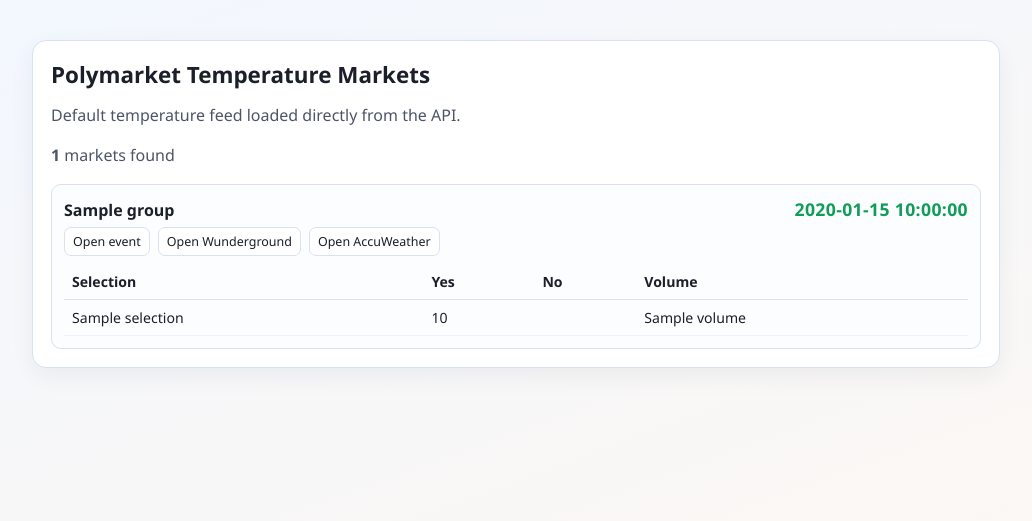
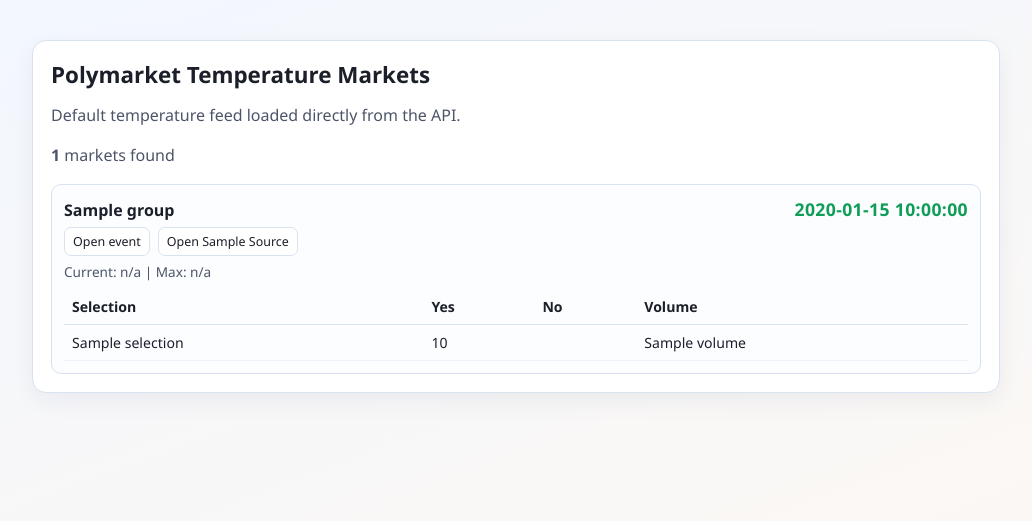
Before and after one commit to eugland/polyauto, a Flask app: template templates/index.html in a window 1280 px wide. Shown: the top 521 px of the page, without its empty margins (124-1156 px from the left). Run offline with Flask 3, Linux system fonts and the light colour scheme; the template is opened without the code that fills it: most values are stand-ins (such as "Sample title", 1, 10 or a date in 2020).

Commit message:
fully loaded

```diff
--- a/controllers/home_controller.py
+++ b/controllers/home_controller.py
@@ -1,10 +1,11 @@
 from __future__ import annotations
 
+import os
 from pathlib import Path
 from typing import Any
 
 import requests
-from flask import Flask, render_template
+from flask import Flask, jsonify, render_template, request
 
 from services.config_service import (
     load_location_mapping,
@@ -13,6 +14,9 @@ from services.config_service import (
 )
 from services.event_group_service import build_event_groups, print_filtered_results
 from services.polymarket_service import fetch_temperature_markets_payload
+
+WEATHER_CURRENT_URL = "https://api.weather.com/v3/wx/observations/current"
+DEFAULT_WEATHER_API_KEY = "e1f10a1e78da46f5b10a1e78da96f525"
 
 
 def register_home_routes(app: Flask, config_path: Path) -> None:
@@ -41,6 +45,47 @@ def register_home_routes(app: Flask, config_path: Path) -> None:
             error=error,
         )
 
+    @app.route("/api/weather/current", methods=["GET"])
+    def weather_current() -> Any:
+        location_code = (request.args.get("location_code") or request.args.get("icao_code") or "").strip().upper()
+        units = (request.args.get("units") or "m").strip().lower()
+
+        if not location_code:
+            return jsonify({"error": "Missing required query param: location_code"}), 400
+        if not location_code.isalnum() or not (3 <= len(location_code) <= 8):
+            return jsonify({"error": "Invalid location_code. Use ICAO code format, e.g. NZWN"}), 400
+        if units not in {"m", "e"}:
+            return jsonify({"error": "Invalid units. Allowed values: m or e"}), 400
+
+        api_key = os.environ.get("WEATHER_API_KEY", DEFAULT_WEATHER_API_KEY).strip()
+        if not api_key:
+            return jsonify({"error": "Missing WEATHER_API_KEY"}), 500
+
+        params = {
+            "apiKey": api_key,
+            "language": "en-US",
+            "units": units,
+            "format": "json",
+            "icaoCode": location_code,
+        }
+
+        try:
+            response = requests.get(WEATHER_CURRENT_URL, params=params, timeout=20)
+            if response.status_code >= 400:
+                return (
+                    jsonify(
+                        {
+                            "error": "Weather API request failed",
+                            "status_code": response.status_code,
+                            "details": response.text,
+                        }
+                    ),
+                    response.status_code,
+                )
+            return jsonify(response.json())
+        except requests.RequestException as exc:
+            return jsonify({"error": f"Weather API error: {exc}"}), 502
+
 
 def load_runtime_from_config(config_path: Path):
     payload = read_config_payload(config_path)
--- a/templates/index.html
+++ b/templates/index.html
@@ -79,6 +79,9 @@
         color: var(--muted);
         font-size: 0.85rem;
       }
+      .weather-meta {
+        margin-top: 6px;
+      }
       .live-time {
         color: #0f9d58;
         font-weight: 800;
@@ -124,7 +127,11 @@
           <div class="result">
             <p><strong>{{ market_count }}</strong> markets found</p>
             {% for group in event_groups %}
-              <div class="event-card{% if group.is_secondary %} is-secondary{% endif %}">
+              <div
+                class="event-card{% if group.is_secondary %} is-secondary{% endif %}"
+                data-station-code="{{ group.station_code }}"
+                data-weather-units="{{ group.weather_units }}"
+              >
                 <div class="event-head">
                   <div>
                     <div class="event-title">{{ group.event_title }}</div>
@@ -133,21 +140,27 @@
                         class="btn-link {% if group.event_url == '-' %}is-disabled{% endif %}"
                         href="{{ group.event_url if group.event_url != '-' else '' }}"
                         target="_blank"
+                        rel="noopener noreferrer"
+                        data-bg-open="1"
                       >Open event</a>
-                      {% if group.source and group.source.wunderground %}
-                        <a
-                          class="btn-link"
-                          href="{{ group.source.wunderground }}"
-                          target="_blank"
-                        >Open Wunderground</a>
+                      {% if group.source %}
+                        {% for source_name, source_url in group.source.items() %}
+                          {% if source_url %}
+                            <a
+                              class="btn-link"
+                              href="{{ source_url }}"
+                              target="_blank"
+                              rel="noopener noreferrer"
+                              data-bg-open="1"
+                            >Open {{ source_name | replace('_', ' ') | title }}</a>
+                          {% endif %}
+                        {% endfor %}
                       {% endif %}
-                      {% if group.source and group.source.accuweather %}
-                        <a
-                          class="btn-link"
-                          href="{{ group.source.accuweather }}"
-                          target="_blank"
-                        >Open AccuWeather</a>
-                      {% endif %}
+                    </div>
+                    <div class="event-meta weather-meta">
+                      <span data-weather-current>Current: --</span>
+                      <span> | </span>
+                      <span data-weather-max>Max: --</span>
                     </div>
                   </div>
                   <div class="live-time">{{ group.local_time_display }}</div>
@@ -183,5 +196,74 @@
         {% endif %}
       </div>
     </div>
+    <script>
+      // Best effort: open in a new tab while trying to keep focus on this tab.
+      document.addEventListener("click", function (event) {
+        var link = event.target.closest("a[data-bg-open='1']");
+        if (!link || !link.href || link.classList.contains("is-disabled")) {
+          return;
+        }
+
+        event.preventDefault();
+        var newTab = window.open(link.href, "_blank", "noopener,noreferrer");
+        if (newTab) {
+          try { newTab.opener = null; } catch (e) {}
+          try { newTab.blur(); } catch (e) {}
+          try { window.focus(); } catch (e) {}
+        }
+      });
+
+      (function loadStationTemperatures() {
+        var WEATHER_API_KEY = "e1f10a1e78da46f5b10a1e78da96f525";
+        var WEATHER_API_URL = "https://api.weather.com/v3/wx/observations/current";
+
+        function formatTemp(value, units) {
+          var number = Number(value);
+          if (!Number.isFinite(number)) {
+            return "--";
+          }
+          return Math.round(number) + (units === "e" ? "°F" : "°C");
+        }
+
+        var cards = document.querySelectorAll(".event-card[data-station-code]");
+        cards.forEach(function (card) {
+          var stationCode = (card.getAttribute("data-station-code") || "").trim();
+          var units = (card.getAttribute("data-weather-units") || "m").trim().toLowerCase();
+          var currentEl = card.querySelector("[data-weather-current]");
+          var maxEl = card.querySelector("[data-weather-max]");
+          if (!stationCode || !currentEl || !maxEl) {
+            return;
+          }
+          if (units !== "e" && units !== "m") {
+            units = "m";
+          }
+
+          var url = WEATHER_API_URL
+            + "?apiKey=" + encodeURIComponent(WEATHER_API_KEY)
+            + "&language=en-US"
+            + "&units=" + encodeURIComponent(units)
+            + "&format=json"
+            + "&icaoCode=" + encodeURIComponent(stationCode);
+
+          fetch(url)
+            .then(function (response) {
+              if (!response.ok) {
+                throw new Error("HTTP " + response.status);
+              }
+              return response.json();
+            })
+            .then(function (data) {
+              var currentTemp = data.temperature;
+              var maxTemp = data.temperatureMaxSince7Am;
+              currentEl.textContent = "Current: " + formatTemp(currentTemp, units);
+              maxEl.textContent = "Max: " + formatTemp(maxTemp, units);
+            })
+            .catch(function () {
+              currentEl.textContent = "Current: n/a";
+              maxEl.textContent = "Max: n/a";
+            });
+        });
+      })();
+    </script>
   </body>
 </html>
--- a/webapp.json
+++ b/webapp.json
@@ -237,7 +237,7 @@
     },
     {
       "key": "denver",
-      "station": "KDEN",
+      "station": "KBKF",
       "timezone": "America/Denver",
       "utc_offset_minutes": -360,
       "source": {
@@ -332,7 +332,8 @@
       "utc_offset_minutes": 120,
       "source": {
         "wunderground": "https://www.wunderground.com/weather/LLBG",
-        "accuweather": "https://www.accuweather.com/en/il/yagel/212582/weather-forecast/212582"
+        "accuweather": "https://www.accuweather.com/en/il/yagel/212582/weather-forecast/212582",
+        "weather.gov": "https://www.weather.gov/wrh/timeseries?site=LLBG"
       }
     },
     {
@@ -342,7 +343,8 @@
       "utc_offset_minutes": 480,
       "source": {
         "wunderground": "https://www.wunderground.com/weather/IHONGK12",
-        "accuweather": "https://www.accuweather.com/en/hk/hong-kong/1123655/weather-forecast/1123655?city=hong%2bkong"
+        "accuweather": "https://www.accuweather.com/en/hk/hong-kong/1123655/weather-forecast/1123655?city=hong%2bkong",
+        "weather.gov.hk": "https://www.weather.gov.hk/en/cis/climat.htm"
       }
     },
     {
@@ -352,7 +354,8 @@
       "utc_offset_minutes": 480,
       "source": {
         "wunderground": "https://www.wunderground.com/weather/ITAIPE19",
-        "accuweather": "https://www.accuweather.com/en/tw/jingzhong-village/2516631/weather-forecast/2516631"
+        "accuweather": "https://www.accuweather.com/en/tw/jingzhong-village/2516631/weather-forecast/2516631",
+        "weather.gov": "https://www.weather.gov/wrh/timeseries?site=RCTP"
       }
     }
   ]
```
Also changed, not shown: services/event_group_service.py (+13 -0 lines), app.py (line endings or trailing spaces).
